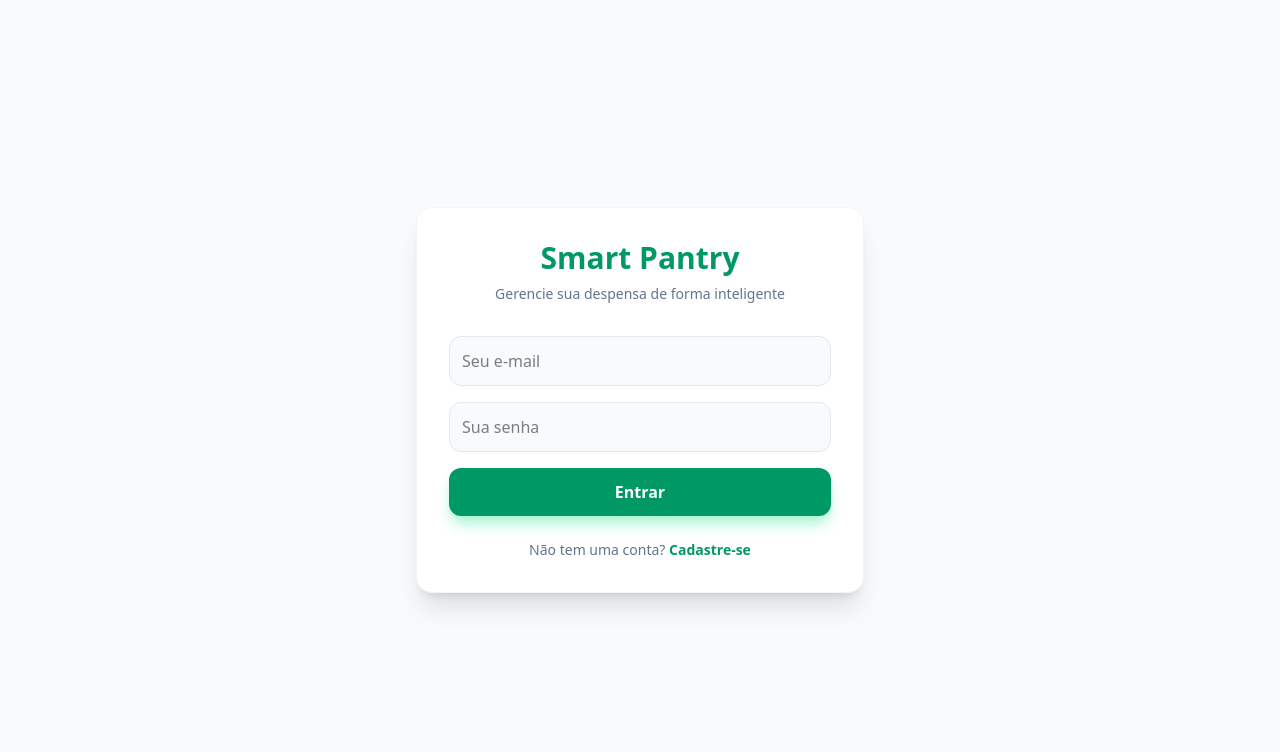
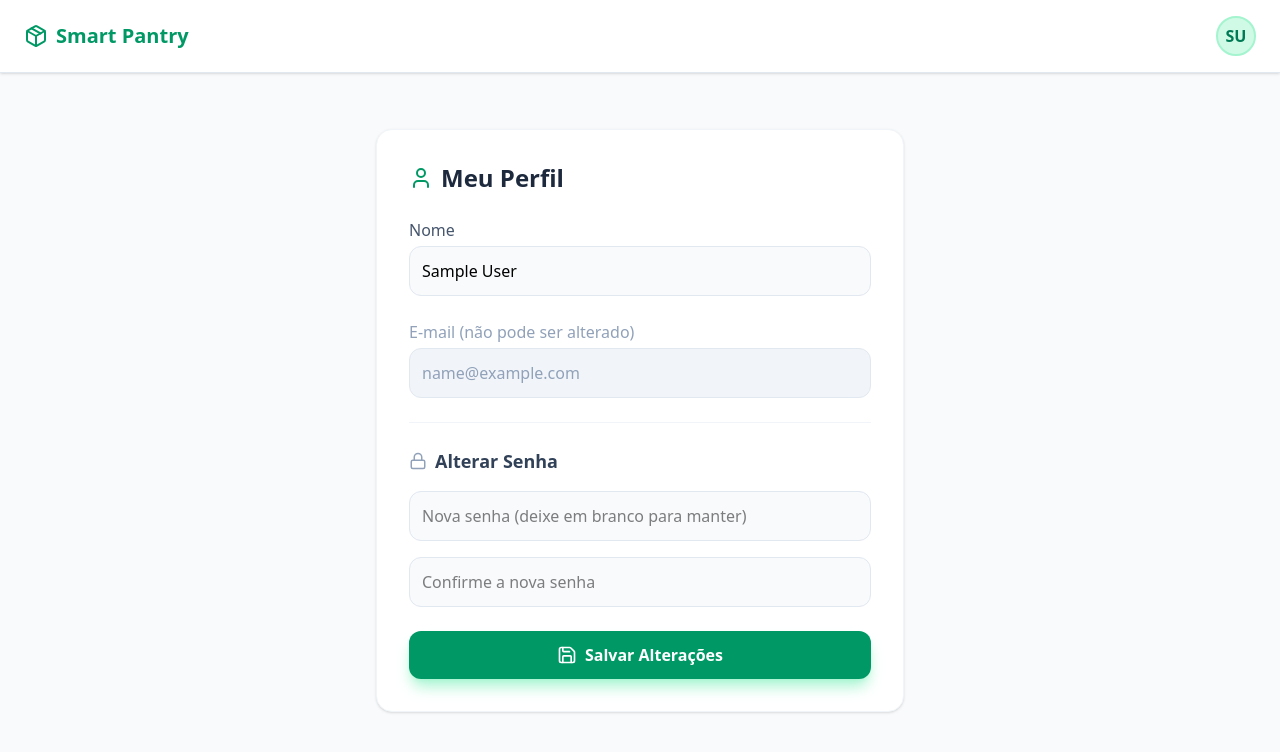
Before and after one commit to mateusorben/tcc-pos-graduacao-fullstack-pucrs, a React app in the folder smart-pantry/frontend/: page /profile in a window 1280 px wide. Before the commit this address led to /login. Shown: the top 752 px of the page. Built offline with nearby package versions, Linux system fonts and the light colour scheme; sample sign-in values are in the browser's storage; the HTML template or start-up script is replaced by a standard one.

Commit message:
feat: adiciona tela de alteração de cadastro.

```diff
--- a/smart-pantry/frontend/src/App.jsx
+++ b/smart-pantry/frontend/src/App.jsx
@@ -2,6 +2,7 @@ import { BrowserRouter, Routes, Route, Navigate } from 'react-router-dom';
 import Register from './pages/Register';
 import Login from './pages/Login';
 import Pantry from './pages/Pantry';
+import Profile from './pages/Profile';
 import { ProtectedRoute } from './components/ProtectedRoute';
 
 function App() {
@@ -15,6 +16,11 @@ function App() {
           element={<ProtectedRoute>
             <Pantry />
           </ProtectedRoute>} />
+        <Route
+          path="/profile"
+          element={<ProtectedRoute>
+            <Profile />
+          </ProtectedRoute>} />
         <Route path="*" element={<Navigate to="/login" />} />
       </Routes>
     </BrowserRouter>
--- /dev/null
+++ b/smart-pantry/frontend/src/components/Header.jsx
@@ -0,0 +1,81 @@
+import { useState, useEffect } from 'react';
+import { Package, LogOut, User, Settings } from 'lucide-react';
+import { useNavigate, Link } from 'react-router-dom';
+
+export default function Header() {
+    const navigate = useNavigate();
+    const [user, setUser] = useState(null);
+    const [isMenuOpen, setIsMenuOpen] = useState(false);
+
+    useEffect(() => {
+        const storedUser = localStorage.getItem('user');
+        if (storedUser) {
+            setUser(JSON.parse(storedUser));
+        }
+    }, []);
+
+    function handleLogout() {
+        localStorage.clear();
+        navigate('/login');
+    }
+
+    // Função para pegar as iniciais do nome (Ex: João Silva -> JS)
+    function getInitials(name) {
+        if (!name) return 'U';
+        const parts = name.split(' ');
+        if (parts.length === 1) return parts[0].substring(0, 2).toUpperCase();
+        return (parts[0][0] + parts[parts.length - 1][0]).toUpperCase();
+    }
+
+    return (
+        <nav className="bg-white border-b border-slate-200 px-6 py-4 flex justify-between items-center z-50 relative shadow-sm">
+            <Link to="/pantry" className="text-xl font-bold text-emerald-600 flex items-center gap-2 hover:opacity-80 transition-opacity">
+                <Package /> Smart Pantry
+            </Link>
+
+            <div className="relative">
+                <button
+                    onClick={() => setIsMenuOpen(!isMenuOpen)}
+                    className="flex items-center gap-2 focus:outline-none"
+                    title="Menu do Usuário"
+                >
+                    <div className="w-10 h-10 rounded-full bg-emerald-100 text-emerald-700 font-bold flex items-center justify-center border-2 border-emerald-200 hover:scale-105 transition-transform">
+                        {user ? getInitials(user.name) : 'U'}
+                    </div>
+                </button>
+
+                {isMenuOpen && (
+                    <div className="absolute right-0 mt-2 w-48 bg-white rounded-xl shadow-xl border border-slate-100 py-2 animate-in fade-in slide-in-from-top-2 duration-200">
+                        <div className="px-4 py-2 border-b border-slate-100 mb-2">
+                            <p className="text-sm font-bold text-slate-800 truncate">{user?.name}</p>
+                            <p className="text-xs text-slate-500 truncate">{user?.email}</p>
+                        </div>
+
+                        <Link
+                            to="/profile"
+                            className="flex items-center gap-2 px-4 py-2 text-slate-600 hover:bg-slate-50 hover:text-emerald-600 transition-colors w-full text-left font-medium"
+                            onClick={() => setIsMenuOpen(false)}
+                        >
+                            <Settings size={18} /> Meu Perfil
+                        </Link>
+
+                        <button
+                            onClick={handleLogout}
+                            className="flex items-center gap-2 px-4 py-2 text-slate-600 hover:bg-red-50 hover:text-red-600 transition-colors w-full text-left font-medium"
+                        >
+                            <LogOut size={18} /> Sair
+                        </button>
+                    </div>
+                )}
+            </div>
+
+            {/* Overlay para fechar ao clicar fora */}
+            {isMenuOpen && (
+                <div
+                    className="fixed inset-0 z-[-1]"
+                    onClick={() => setIsMenuOpen(false)}
+                ></div>
+            )}
+        </nav>
+    );
+}
--- a/smart-pantry/frontend/src/pages/Pantry.jsx
+++ b/smart-pantry/frontend/src/pages/Pantry.jsx
@@ -1,13 +1,12 @@
 import { useEffect, useState } from 'react';
 import api from '../services/api';
-import { Package, Calendar, LogOut, Plus, X, Trash2, Search } from 'lucide-react';
-import { useNavigate } from 'react-router-dom';
+import Header from '../components/Header';
+import { Calendar, Plus, X, Trash2, Search } from 'lucide-react';
 
 export default function Pantry() {
   const [products, setProducts] = useState([]);
   const [isModalOpen, setIsModalOpen] = useState(false);
   const [loading, setLoading] = useState(true);
-  const navigate = useNavigate();
 
   const [name, setName] = useState('');
   const [quantity, setQuantity] = useState('');
@@ -101,18 +100,11 @@ export default function Pantry() {
     }
   }
 
-  function handleLogout() {
-    localStorage.clear();
-    navigate('/login');
-  }
+
 
   return (
     <div className="min-h-screen bg-slate-50 relative">
-      {/* Navbar */}
-      <nav className="bg-white border-b border-slate-200 px-4 py-4 flex justify-between items-center">
-        <h1 className="text-xl font-bold text-emerald-600 flex items-center gap-2"><Package /> Smart Pantry</h1>
-        <button onClick={handleLogout} className="text-slate-400 hover:text-red-500"><LogOut size={20} /></button>
-      </nav>
+      <Header />
 
       <main className="max-w-4xl mx-auto p-6">
         {/* CABEÇALHO E BUSCA */}
--- /dev/null
+++ b/smart-pantry/frontend/src/pages/Profile.jsx
@@ -0,0 +1,123 @@
+import { useState, useEffect } from 'react';
+import api from '../services/api';
+import Header from '../components/Header';
+import { Save, Lock, User } from 'lucide-react';
+
+export default function Profile() {
+    const [name, setName] = useState('');
+    const [email, setEmail] = useState('');
+    const [password, setPassword] = useState('');
+    const [confirmPassword, setConfirmPassword] = useState('');
+    const [loading, setLoading] = useState(false);
+
+    useEffect(() => {
+        const storedUser = localStorage.getItem('user');
+        if (storedUser) {
+            const user = JSON.parse(storedUser);
+            setName(user.name);
+            setEmail(user.email);
+        }
+    }, []);
+
+    async function handleUpdate(e) {
+        e.preventDefault();
+
+        if (password && password !== confirmPassword) {
+            alert("As senhas não coincidem!");
+            return;
+        }
+
+        setLoading(true);
+        try {
+            const response = await api.put('/users', {
+                name,
+                password: password || undefined
+            });
+
+            // Atualiza dados no localStorage
+            const newUser = { ...JSON.parse(localStorage.getItem('user')), name: response.data.user.name };
+            localStorage.setItem('user', JSON.stringify(newUser));
+
+            alert('Perfil atualizado com sucesso!');
+            setPassword('');
+            setConfirmPassword('');
+
+            // Força recarregamento para atualizar iniciais no Header se necessário
+            window.location.reload();
+
+        } catch (err) {
+            alert(err.response?.data?.error || "Erro ao atualizar perfil.");
+        } finally {
+            setLoading(false);
+        }
+    }
+
+    return (
+        <div className="min-h-screen bg-slate-50">
+            <Header />
+
+            <main className="max-w-xl mx-auto p-6 mt-8">
+                <div className="bg-white p-8 rounded-2xl shadow-sm border border-slate-100">
+                    <h2 className="text-2xl font-bold text-slate-800 mb-6 flex items-center gap-2">
+                        <User className="text-emerald-600" /> Meu Perfil
+                    </h2>
+
+                    <form onSubmit={handleUpdate} className="space-y-6">
+                        <div>
+                            <label className="block text-slate-600 font-medium mb-1">Nome</label>
+                            <input
+                                type="text"
+                                className="w-full p-3 bg-slate-50 border border-slate-200 rounded-xl focus:outline-none focus:ring-2 focus:ring-emerald-500"
+                                value={name}
+                                onChange={e => setName(e.target.value)}
+                                required
+                            />
+                        </div>
+
+                        <div>
+                            <label className="block text-slate-400 font-medium mb-1">E-mail (não pode ser alterado)</label>
+                            <input
+                                type="email"
+                                className="w-full p-3 bg-slate-100 border border-slate-200 rounded-xl text-slate-400 cursor-not-allowed"
+                                value={email}
+                                disabled
+                            />
+                        </div>
+
+                        <hr className="border-slate-100 my-6" />
+
+                        <div>
+                            <h3 className="text-lg font-bold text-slate-700 mb-4 flex items-center gap-2">
+                                <Lock size={18} className="text-slate-400" /> Alterar Senha
+                            </h3>
+                            <div className="space-y-4">
+                                <input
+                                    type="password"
+                                    placeholder="Nova senha (deixe em branco para manter)"
+                                    className="w-full p-3 bg-slate-50 border border-slate-200 rounded-xl focus:outline-none focus:ring-2 focus:ring-emerald-500"
+                                    value={password}
+                                    onChange={e => setPassword(e.target.value)}
+                                />
+                                <input
+                                    type="password"
+                                    placeholder="Confirme a nova senha"
+                                    className="w-full p-3 bg-slate-50 border border-slate-200 rounded-xl focus:outline-none focus:ring-2 focus:ring-emerald-500"
+                                    value={confirmPassword}
+                                    onChange={e => setConfirmPassword(e.target.value)}
+                                />
+                            </div>
+                        </div>
+
+                        <button
+                            type="submit"
+                            disabled={loading}
+                            className="w-full bg-emerald-600 text-white font-bold py-3 rounded-xl hover:bg-emerald-700 transition-colors shadow-lg shadow-emerald-200 flex items-center justify-center gap-2 disabled:opacity-50"
+                        >
+                            {loading ? "Salvando..." : <><Save size={20} /> Salvar Alterações</>}
+                        </button>
+                    </form>
+                </div>
+            </main>
+        </div>
+    );
+}
```
Also changed, not shown: 1 other file (tests, documents, lock files or other folders).
